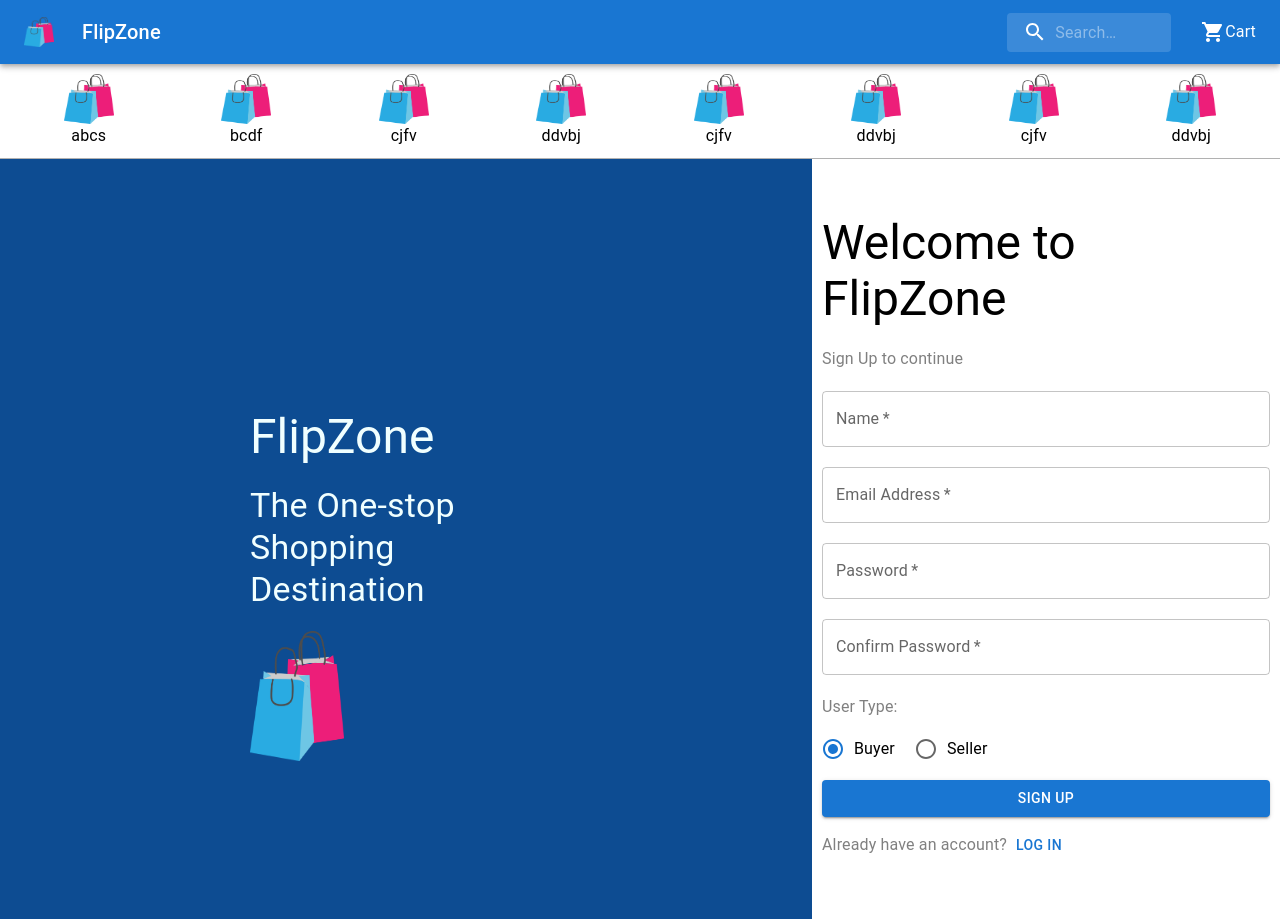
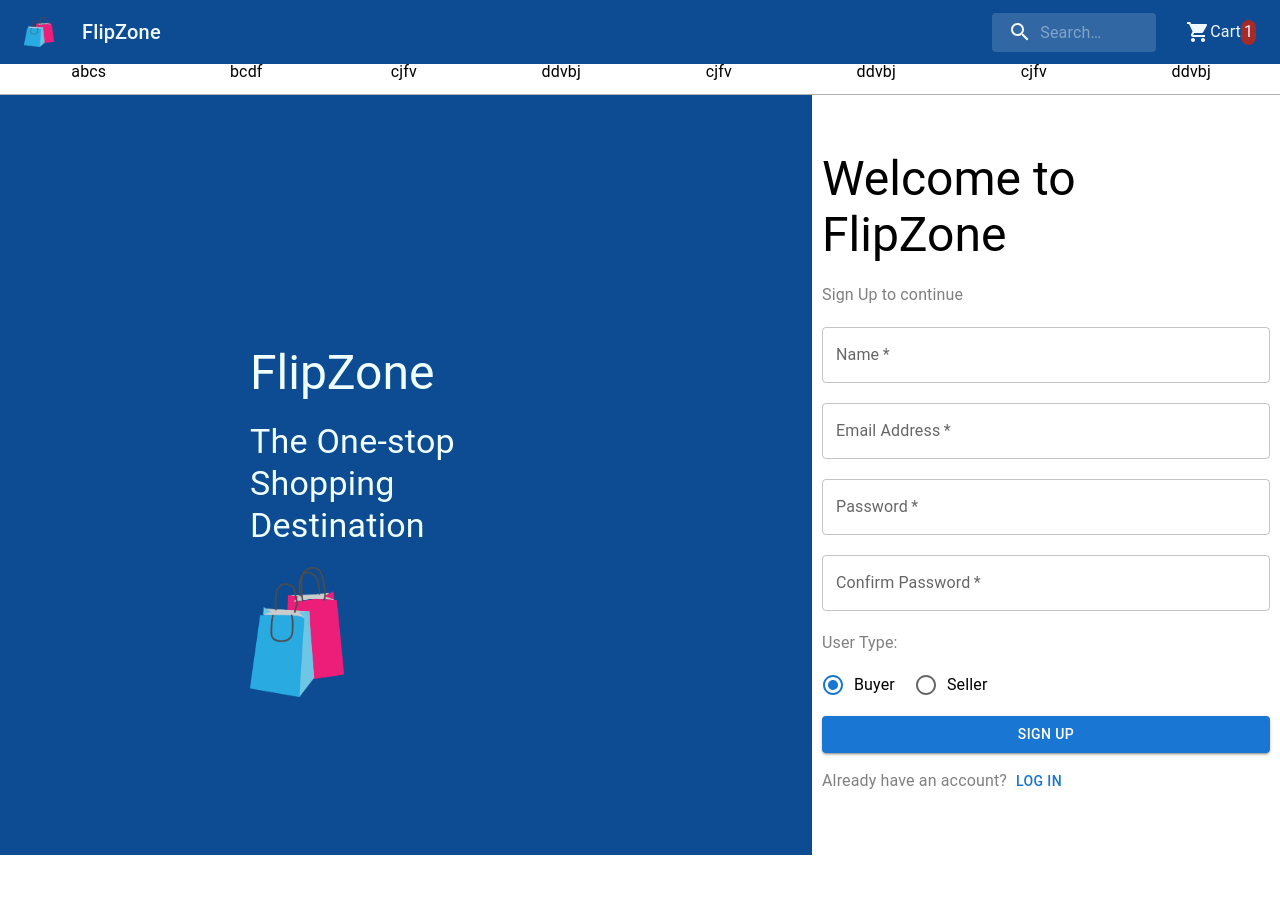
Before and after one commit to robin-fareye/reactjs-frontend-flipzone, a React (Create React App) app: page / in a window 1280 px wide. After the commit the page ends 855 px from the top, so only its background shows below. Built offline with nearby package versions, Linux system fonts and the light colour scheme.

Commit message:
Fixed header

```diff
--- a/src/component/header/Header.css
+++ b/src/component/header/Header.css
@@ -0,0 +1,11 @@
+.cart-item-count {
+    justify-content: center;
+    text-align: center;
+    /* width: 15px; */
+    min-width: 15px;
+    height: 25px;
+    background-color: brown;
+    border: 10;
+    border-color: black;
+    border-radius: 10px;
+}
--- a/src/component/header/Header.js
+++ b/src/component/header/Header.js
@@ -59,10 +59,13 @@
     const [text, setText] = useState("");
     const [open, setOpen] = useState(true);
 
-
     const getText = (text) => {
         setText(text);
         setOpen(false)
+    }
+
+    const getItemCount = () => {
+        return 1;
     }
 
     // useEffect(() => {
@@ -72,7 +75,7 @@
 
     return (
         <Box sx={{ flexGrow: 1 }}>
-            <AppBar position="static">
+            <Box position='fixed' style={{ width: '100%', backgroundColor: '#0D4C92', color: 'aliceblue' }}>
                 <Toolbar>
                     <IconButton
                         size="large"
@@ -109,89 +112,13 @@
                     <Typography>
                         Cart
                     </Typography>
+                    {getItemCount() > 0 && <Typography className="cart-item-count">
+                        {getItemCount()}
+                    </Typography>}
                 </Toolbar>
-            </AppBar>
+            </Box>
         </Box>
     );
 }
 
-
-
-// const Header = () => {
-//     const logoURL = 'https://static-assets-web.flixcart.com/www/linchpin/fk-cp-zion/img/flipkart-plus_8d85f4.png';
-//     const subURL = 'https://static-assets-web.flixcart.com/www/linchpin/fk-cp-zion/img/plus_aef861.png';
-
-//     const [text, setText] = useState();
-//     const [open, setOpen] = useState(true)
-
-//     const getText = (text) => {
-//         setText(text);
-//         setOpen(false)
-//     }
-
-//     const [products, setProducts] = useState([]);
-
-//     const getProducts = () => {
-//         return [];
-//     }
-
-//     useEffect(() => {
-//         getProducts();
-//     }, [text])
-
-
-//     return (
-//         <AppBar position='fixed' className='header-container'>
-//             <Box className='header'>
-//                 <Typography style={{ flex: 1 }}></Typography>
-//                 <Typography className="subHeading">
-//                     Home
-//                 </Typography>
-
-//                 <Box className="search">
-//                     <InputBase
-//                         placeholder="Search for products, brands and more"
-//                         className='inputRoot inputInput'
-//                         inputProps={{ 'aria-label': 'search' }}
-//                         onChange={(e) => getText(e.target.value)}
-//                     />
-//                     <Box className="searchIcon">
-//                         <Button>
-//                             <img alt="SearchIcon" src={require('../../assets/searchIcon.png')} />
-//                         </Button>
-//                     </Box>
-//                     {
-//                         text &&
-//                         <List className="listSearch" hidden={open}>
-//                             {
-//                                 products.filter(product => product.title.longTitle.toLowerCase().includes(text.toLowerCase())).map(product => (
-//                                     <ListItem>
-//                                         {product.title.longTitle}
-//                                     </ListItem>
-//                                 ))
-//                             }
-//                         </List>
-//                     }
-//                 </Box>
-
-//                 <Typography style={{ flex: 1, textAlign: 'center' }}>
-//                     More
-//                 </Typography>
-
-//                 <Box className='cart'>
-//                     <Badge color="secondary">
-//                         <ShoppingCart />
-//                     </Badge>
-//                     <Typography>
-//                         Cart
-//                     </Typography>
-//                 </Box>
-
-//             </Box>
-//         </AppBar>
-//     )
-// }
-
-
-
 export default Header;
```
